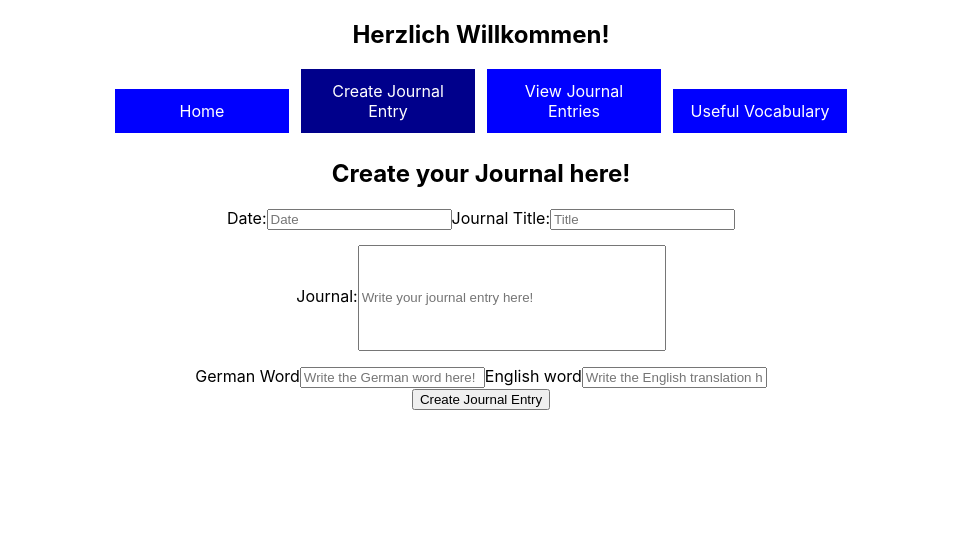
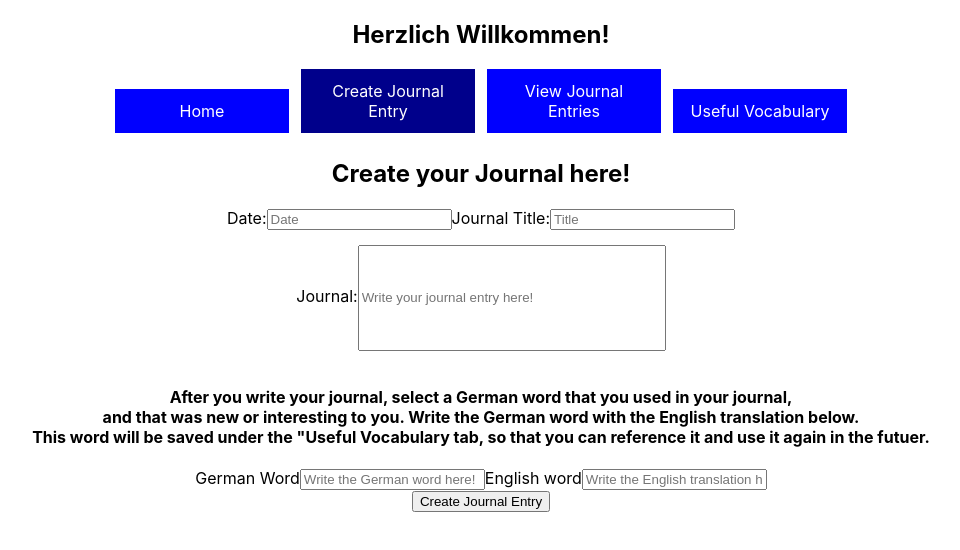
Before and after one commit to patrickyoung281/phase-2-project, a React (Create React App) app: page /createjournal in a window 1280 px wide. Shown: the top 550 px of the page, without its empty margins (159-1119 px from the left). Built offline with nearby package versions, Linux system fonts and the light colour scheme.

Commit message:
Directions added to Journal section.

```diff
--- a/src/components/CreateJournal.js
+++ b/src/components/CreateJournal.js
@@ -95,6 +95,11 @@ function handleSubmit (e) {
                     </input>
                 </label>
                 <div>
+                    <h4>After you write your journal, select a German word that you used in your journal,<br></br> and that was new or interesting to you.
+                    Write the German word with the English translation below.<br></br> This word will be saved under the "Useful Vocabulary tab, so that you can reference it and use it again in the futuer.
+                    </h4>
+                </div>
+                <div>
                 <label>
                     German Word
                     <input type="text"
```
